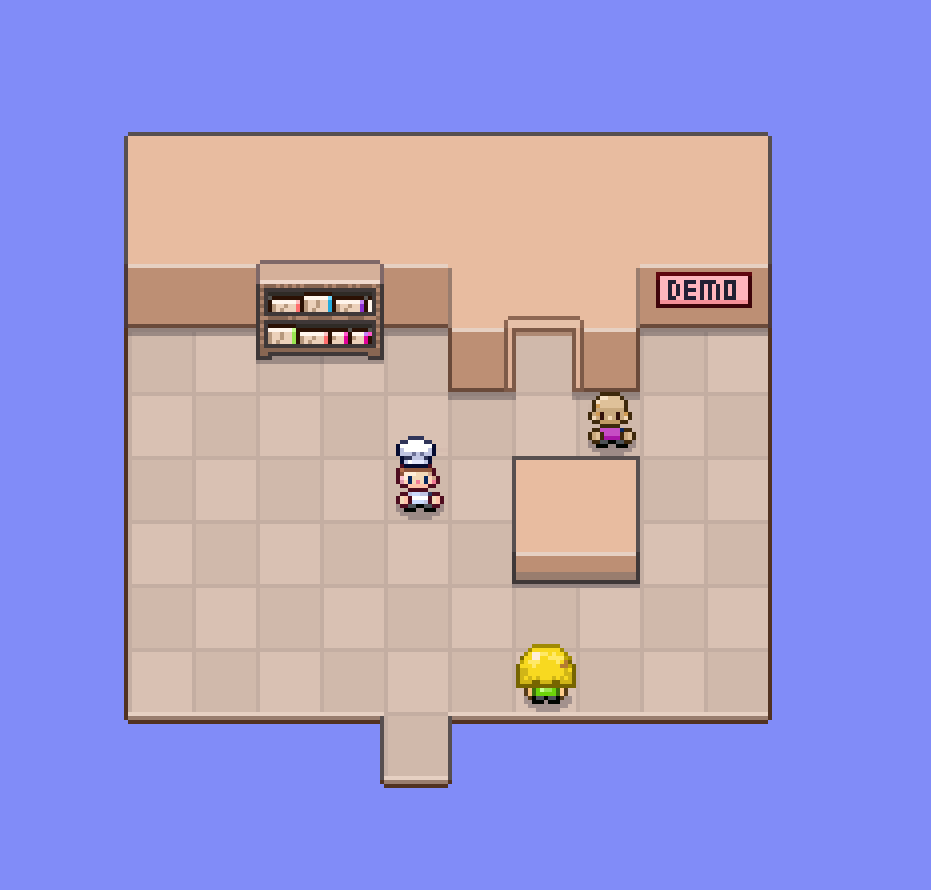
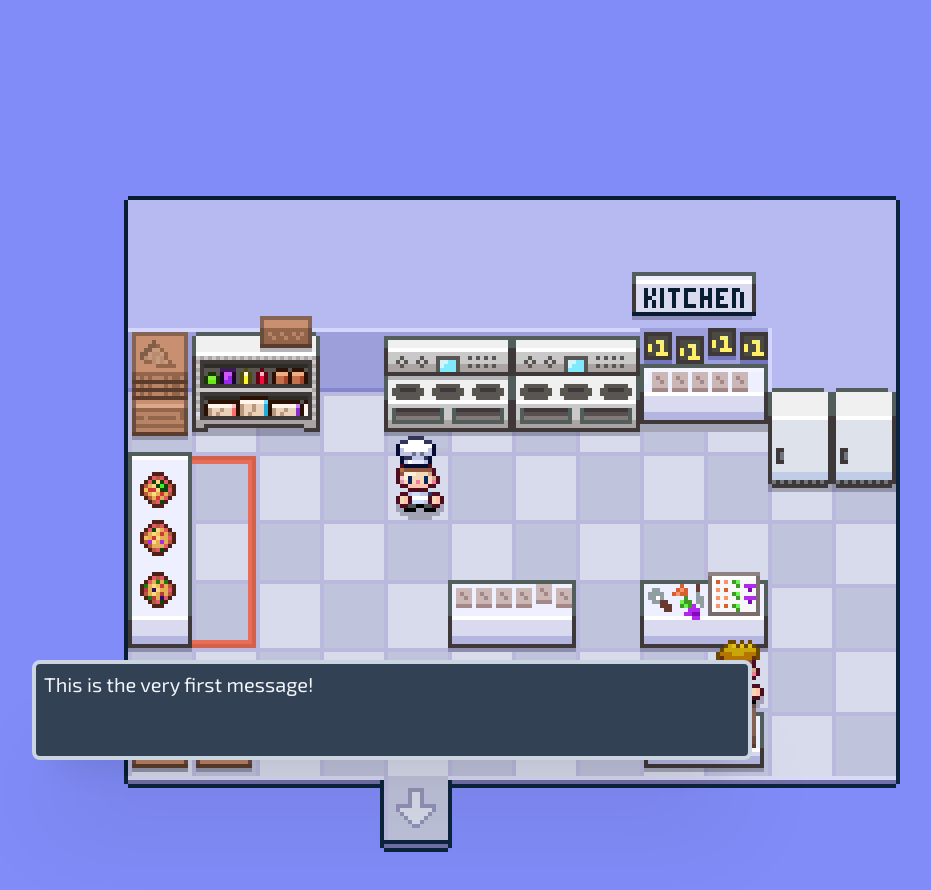
Before and after one commit to AlkarimJ1997/pizza-legends, a Next.js app: page / in a window 1280 px wide. Shown: the top 890 px of the page, without its empty margins (248-1179 px from the left). Before the commit the page ends 840 px from the top, so only its background shows below. Built offline with nearby package versions, Linux system fonts and the light colour scheme.

Commit message:
Temp commit for revealing text

```diff
--- a/classes/Message.tsx
+++ b/classes/Message.tsx
@@ -1,4 +1,5 @@
 import { KeyPressListener } from '@/classes/KeyPressListener';
+import { RevealingText } from '@/classes/RevealingText';
 import type { OverworldState } from '@/classes/OverworldState';
 
 interface MessageProps {
@@ -13,6 +14,7 @@ export class Message {
 	overworld: OverworldState;
 
 	actionListener: KeyPressListener;
+	revealingText: RevealingText;
 
 	constructor({ text, onComplete, overworld }: MessageProps) {
 		this.text = text;
@@ -23,7 +25,13 @@ export class Message {
 			this.actionListener.unbind();
 			this.done();
 		});
+
+		// Revealing text
+		this.revealingText = new RevealingText({ element: this });
+    this.revealingText.init();
 	}
+
+	warpToEnd() {}
 
 	done() {
 		this.overworld.message = null;
--- a/classes/OverworldState.ts
+++ b/classes/OverworldState.ts
@@ -58,19 +58,9 @@ export class OverworldState {
 		this.bindHeroPositionCheck();
 
 		this.startGameLoop();
-		// this.startCutscene([
-		// 	{ type: BEHAVIOR_TYPES.WALK, direction: DIRECTIONS.DOWN, who: 'hero' },
-		// 	{ type: BEHAVIOR_TYPES.WALK, direction: DIRECTIONS.DOWN, who: 'hero' },
-		// 	{ type: BEHAVIOR_TYPES.WALK, direction: DIRECTIONS.UP, who: 'npcA' },
-		// 	{ type: BEHAVIOR_TYPES.WALK, direction: DIRECTIONS.LEFT, who: 'npcA' },
-		// 	{
-		// 		type: BEHAVIOR_TYPES.STAND,
-		// 		direction: DIRECTIONS.RIGHT,
-		// 		time: 200,
-		// 		who: 'hero',
-		// 	},
-		// 	{ type: BEHAVIOR_TYPES.MESSAGE, text: 'WHY HELLO THERE!' },
-		// ]);
+		this.startCutscene([
+			{ type: BEHAVIOR_TYPES.MESSAGE, text: 'This is the very first message!' },
+		]);
 	}
 
 	bindActionInput() {
--- /dev/null
+++ b/classes/RevealingText.ts
@@ -0,0 +1,30 @@
+import { Message } from '@/classes/Message';
+
+export class RevealingText {
+	element: Message;
+	speed: number;
+
+	characters: RevealingCharacter[] = [];
+  isDone: boolean = false;
+
+	constructor(config: { element: Message; speed?: number }) {
+		this.element = config.element;
+		this.speed = config.speed || 70;
+	}
+
+	warpToDone() {
+		this.characters.forEach(char => {
+			char.show = true;
+		});
+	}
+
+	init() {
+		this.element.text.split('').forEach(char => {
+			this.characters.push({
+				char,
+				delayAfter: char === ' ' ? 0 : this.speed,
+				show: false,
+			});
+		});
+	}
+}
--- a/components/RenderOverworld.tsx
+++ b/components/RenderOverworld.tsx
@@ -12,7 +12,7 @@ const RenderOverworld = () => {
 	useEffect(() => {
 		// Create and subscribe to overworld state changes
 		const overworldState = new OverworldState(
-			'DemoRoom',
+			'Kitchen',
 			(newState: OverworldChanges) => {
 				setOverworld(newState);
 			}
--- a/components/TextMessage.tsx
+++ b/components/TextMessage.tsx
@@ -1,13 +1,79 @@
+import { useState, useEffect, useCallback } from 'react';
+import clsx from 'clsx';
+
 interface TextMessageProps {
 	overworld: OverworldChanges;
 }
 
 const TextMessage = ({ overworld }: TextMessageProps) => {
+	const [chars, setChars] = useState<RevealingCharacter[]>([]);
+	const [isDone, setIsDone] = useState<boolean>(false);
+
+	useEffect(() => {
+		if (!overworld.message) return;
+
+		setChars([...overworld.message.revealingText.characters]);
+	}, [overworld.message]);
+
+	useEffect(() => {
+		if (chars.length === 0) return;
+
+		const revealInterval = setInterval(() => {
+			const next = chars.find(c => !c.show);
+
+			if (!next) {
+				clearInterval(revealInterval);
+				setIsDone(true);
+				return;
+			}
+
+			const updatedChars = chars.map(c => {
+				return c === next ? { ...c, show: true } : c;
+			});
+
+			setChars(updatedChars);
+		}, 70);
+
+		return () => clearInterval(revealInterval);
+	}, [chars]);
+
+	// const revealOneCharacter = useCallback(() => {
+	// 	const next = chars.find(c => !c.show);
+
+	// 	if (!next) {
+	// 		setIsDone(true);
+	// 		return;
+	// 	}
+
+	// 	const updatedChars = chars.map(c => {
+	// 		return c === next ? { ...c, show: true } : c;
+	// 	});
+
+	// 	setChars(updatedChars);
+	// 	setTimeout(() => revealOneCharacter(), next.delayAfter);
+	// }, [chars]);
+
+	// useEffect(() => {
+	// 	if (chars.length === 0) return;
+
+	// 	revealOneCharacter();
+	// }, [chars, revealOneCharacter]);
+
+	useEffect(() => {
+		if (!isDone) return;
+
+		console.log('done revealing text');
+	}, [isDone]);
+
 	if (!overworld.message) return null;
 
 	return (
 		<div className='p-0.5 text-[5px] rounded-sm bg-slate-700 text-slate-100 w-full min-h-[25px] shadow-xl border border-slate-300 absolute bottom-0'>
-			<p>{overworld.message.text}</p>
+			{chars.map(({ char, show }, i) => (
+				<span key={i} className={clsx(show ? 'opacity-100' : 'opacity-0')}>
+					{char}
+				</span>
+			))}
 		</div>
 	);
 };
--- a/package.json
+++ b/package.json
@@ -13,6 +13,7 @@
     "@types/react": "18.2.7",
     "@types/react-dom": "18.2.4",
     "autoprefixer": "10.4.14",
+    "clsx": "^2.0.0",
     "eslint": "8.41.0",
     "eslint-config-next": "13.4.3",
     "jotai": "^2.2.2",
```
Also changed, not shown: types/global.d.ts (+7 -0 lines), 1 other file (tests, documents, lock files or other folders).
